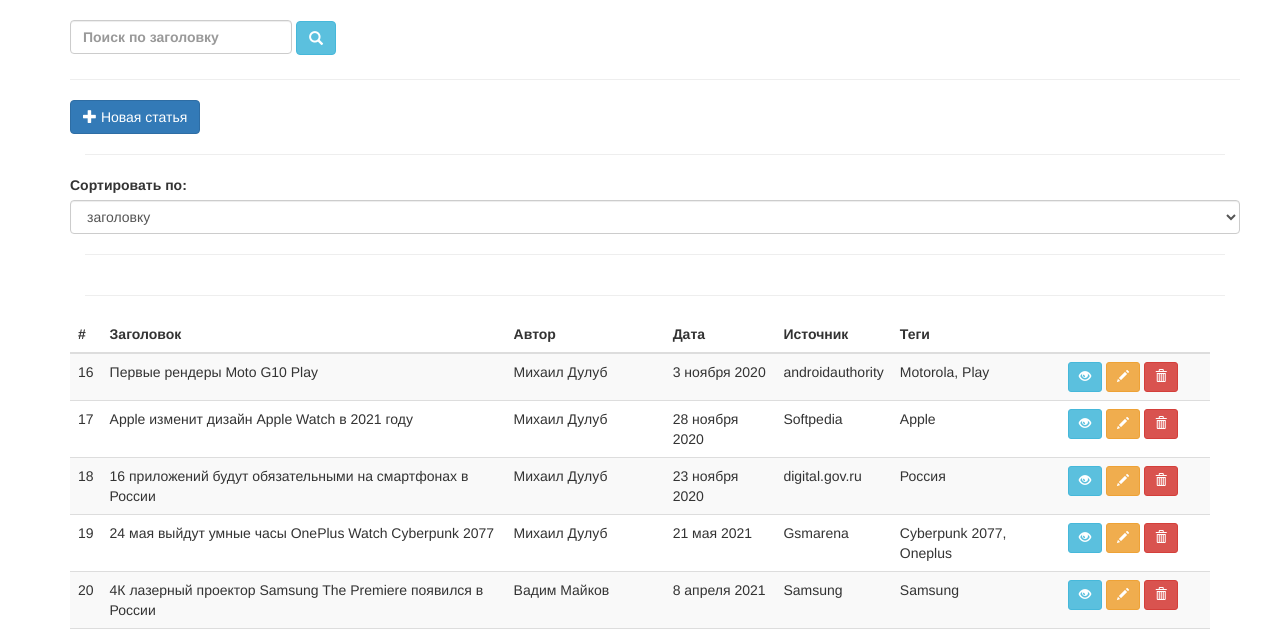
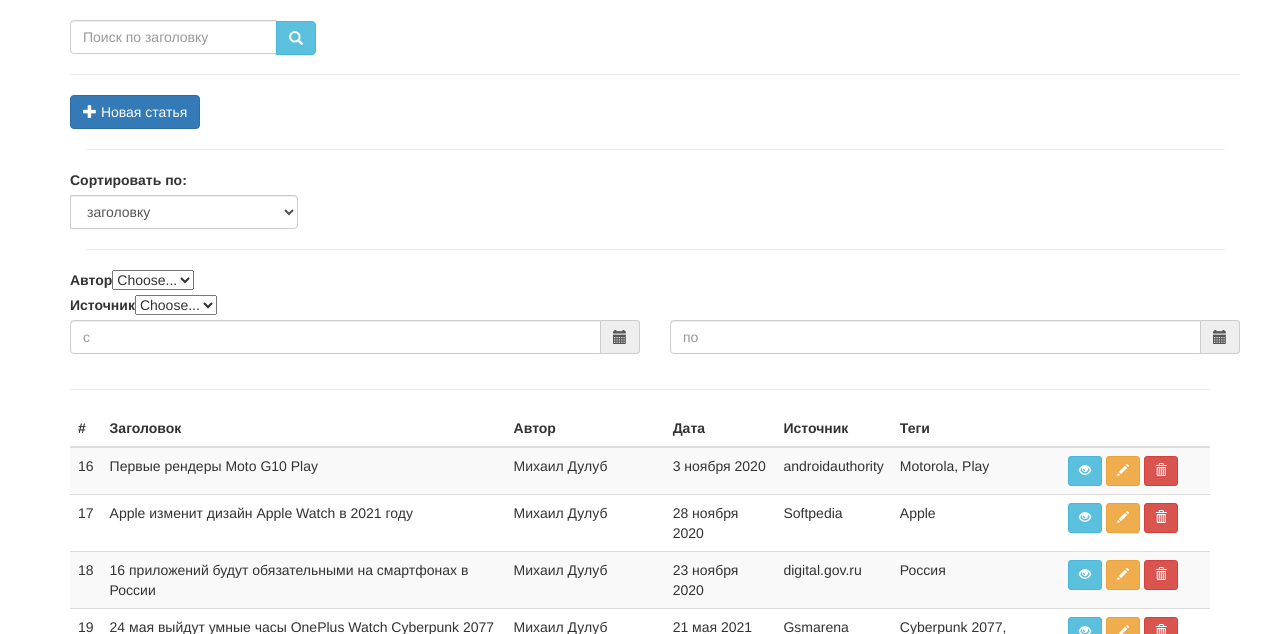
Before and after one commit to Smolnaya/web_service, a Django app: page /article/ in a window 1280 px wide. Shown: the part 52-686 px from the top of the page. Run offline with Django 3.2, Linux system fonts and the light colour scheme; data comes from the database, SQL or seed files in the repository; some libraries are stand-ins or nearby versions.

Commit message:
frontend

```diff
--- a/web_service/articles/static/articles/js/articles.js
+++ b/web_service/articles/static/articles/js/articles.js
@@ -45,8 +45,7 @@ $(function () {
                 if (data.form_is_valid) {
                     $("#article-table tbody").html(data.html_article_list);
                     $("#modal-article").modal("hide");
-        }
-        else {
+                } else {
                     $("#modal-article .modal-content").html(data.html_form);
                 }
             }
--- a/web_service/articles/templates/articles/article_list.html
+++ b/web_service/articles/templates/articles/article_list.html
@@ -17,11 +17,12 @@
             <div class="col">
                 <form method="GET" class="form-inline">
                     {% csrf_token %}
-                    <label>
+                    <div class="input-group">
                         <input type="text" class="form-control" name="q" value="{{ request.GET.q }}"
                                placeholder="Поиск по заголовку">
-                    </label>
-                    <button class="btn btn-info glyphicon glyphicon-search" type="submit" name="action"></button>
+                        <span class="input-group-btn"><button class="btn btn-info glyphicon glyphicon-search"
+                                                              type="submit" name="action"></button></span>
+                    </div>
                 </form>
             </div>
             <hr/>
@@ -40,6 +41,7 @@
         {#            SORT      #}
         <div class="row justify-content-start">
             <div class="col">
+                <div class="input-group">
                     <label for="sort-selection">Сортировать по:</label>
                     <select class="form-control" id="sort-selection">
                         <option>заголовку</option>
@@ -49,17 +51,60 @@
                     </select>
                 </div>
             </div>
+        </div>
         <hr/>
 
         {#            FILTER        #}
         <div class="row justify-content-start">
-            <div class="col-4">
+
+            <div class="input-group">
+                <label class="input-group-text" for="author-select">Автор </label>
+                <select class="custom-select" id="author-select">
+                    <option selected>Choose...</option>
+                    <option value="1">One</option>
+                    <option value="2">Two</option>
+                    <option value="3">Three</option>
+                </select>
+            </div>
+
+            <div class="input-group">
+                <label class="input-group-text" for="source-select">Источник </label>
+                <select class="custom-select" id="source-select">
+                    <option selected>Choose...</option>
+                    <option value="1">One</option>
+                    <option value="2">Two</option>
+                    <option value="3">Three</option>
+                </select>
+            </div>
+
+            <div class="row">
+                <div class="col-xs-6">
+                    <div class="form-group">
+                        <div class="input-group date" id="datepicker1">
+                            <input type="text" placeholder="с" class="form-control"/>
+                            <span class="input-group-addon ">
+                    <i class="glyphicon glyphicon-calendar"></i>
+                </span>
+                        </div>
+                    </div>
+                </div>
+                <div class="col-xs-6">
+                    <div class="form-group">
+                        <div class="input-group date" id="datepicker2">
+                            <input type="text" placeholder="по" class="form-control"/>
+                            <span class="input-group-addon">
+                    <i class="glyphicon glyphicon-calendar"></i>
+                </span>
+                        </div>
+                    </div>
+                </div>
+            </div>
 
         </div>
+
     </div>
     <hr/>
 
-    </div>
 
     {#          TABLE          #}
     <table class="table table-striped" id="article-table">
```
Lines whose indentation alone changed are shown as unchanged.
